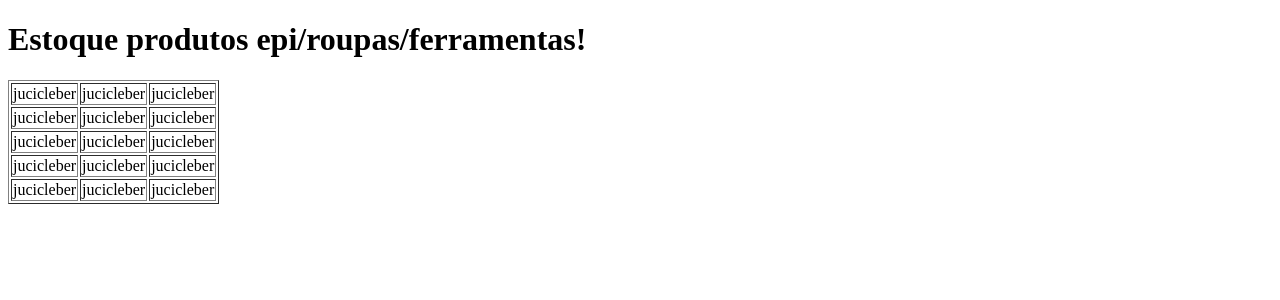
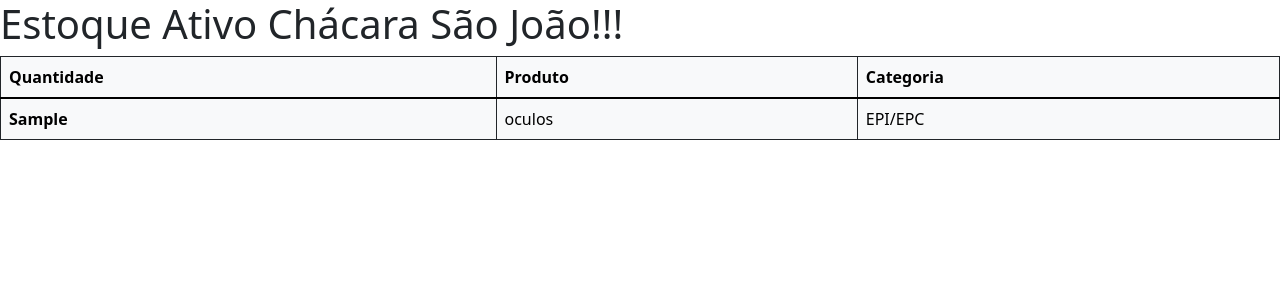
Before and after one commit to jucicleber/projeto_integrador, a PHP site: page /ver_saldo.php in a window 1280 px wide. Shown: the top 300 px of the page. Run offline with PHP 8.4, Linux system fonts and the light colour scheme; data comes from the database, SQL or seed files in the repository; tables that the repository leaves empty or names only in its code hold one stand-in row (values such as "Sample post").

Commit message:
atualização

```diff
--- a/connect.php
+++ b/connect.php
@@ -1,7 +1,4 @@
 <?php
-$servername = "localhost";
-$username = "root";
-$password = "";
 
 // Create connection
 $conn = new mysqli('localhost:3307', 'root', 'root', 'chacara');
--- a/ver_estoque.php
+++ b/ver_estoque.php
@@ -4,9 +4,10 @@ if($_POST){
     $id_produto = $_POST["id_produto"];
     $qtd = $_POST["qtd"];
     $num_nota = $_POST["num_nota"];
-    //$data_hora = $_POST["data_hora"];
+    $entrada_nota = $_POST["entrada_nota"];
 
-    $query = "insert into estoque(id_produto,qtd,num_nota) values($id_produto,$qtd,$num_nota);";
+    $query = "insert into estoque (id_produto, qtd, num_nota, data_entrada) values
+    ($id_produto, $qtd, $num_nota, '$entrada_nota');";
     $result = $conn->query($query);
 
     if ($result) {
--- a/ver_saldo.php
+++ b/ver_saldo.php
@@ -1,36 +1,55 @@
 <?php
 include_once("connect.php");
-$consulta = "select * from produto";
 ?>
 <!DOCTYPE html>
-    <html lang="en">
-    <head>
+<html lang="en">
 
-        <title>Ver saldo</title>
-    </head>
-    <body>
-        <?php
-            $l = 5;
-            $c = 3;
-        ?>
-        <h1>
-            Estoque produtos epi/roupas/ferramentas!
-        </h1>
+<head>
+
+        <link href="https://cdn.jsdelivr.net/npm/bootstrap@5.1.1/dist/css/bootstrap.min.css" rel="stylesheet"
+            integrity="sha384-F3w7mX95PdgyTmZZMECAngseQB83DfGTowi0iMjiWaeVhAn4FJkqJByhZMI3AhiU" crossorigin="anonymous">
+
+        <title>planilha de estoque</title>
+        <style>
+        h1. {
+            font-size: 70px;
+            color: black;
+        }
+        </style>
+</head>
+
+<body>
+    <h1>Estoque Ativo Chácara São João!!!</h1>
+
+
+    <table class="table table-light table-bordered border-dark">
+        <thead>
+            <tr>
+                <th scope="col">Quantidade</th>
+                <th scope="col">Produto</th>
+                <th scope="col">Categoria</th>
+            </tr>
+        </thead>
+        <tbody>
             <?php
-                echo '<table border="1">';
-                $il =1;
-                while($il <= $l){
-                    echo"<tr>";
-                    $ic = 1;
-                    while($ic <= $c)
-                    {
-                    echo "<td>jucicleber</td>";
-                    $ic++;
-                    }
-                    echo "</tr>";
-                    $il++;
-                }
-                echo"</table>";
-            ?>
-    </body>
+
+            /* query para chamar o banc de dados. */
+            $query = "select e.qtd, p.nome as produto, c.nome as categoria
+            from estoque e
+            left join produto p on (p.id_produto = e.id_produto)
+            left join categorias c on (c.categoria_id = p.categoria_id)";
+            if ($result = $conn->query($query)) {
+            while ($mostra_estoque = $result->fetch_row()) {?>
+            <tr>
+                <th scope="row"><?php echo $mostra_estoque[0] ?></th>
+                <td><?php echo $mostra_estoque[1] ?></td>
+                <td><?php echo $mostra_estoque[2] ?></td>
+            </tr>
+            <?php }
+        }?>
+
+        </tbody>
+    </table>
+</body>
+
 </html>
```
Also changed, not shown: adicionar_nota.php (+7 -3 lines), ver_saldo_conexao.php (added, +10 -0 lines).
